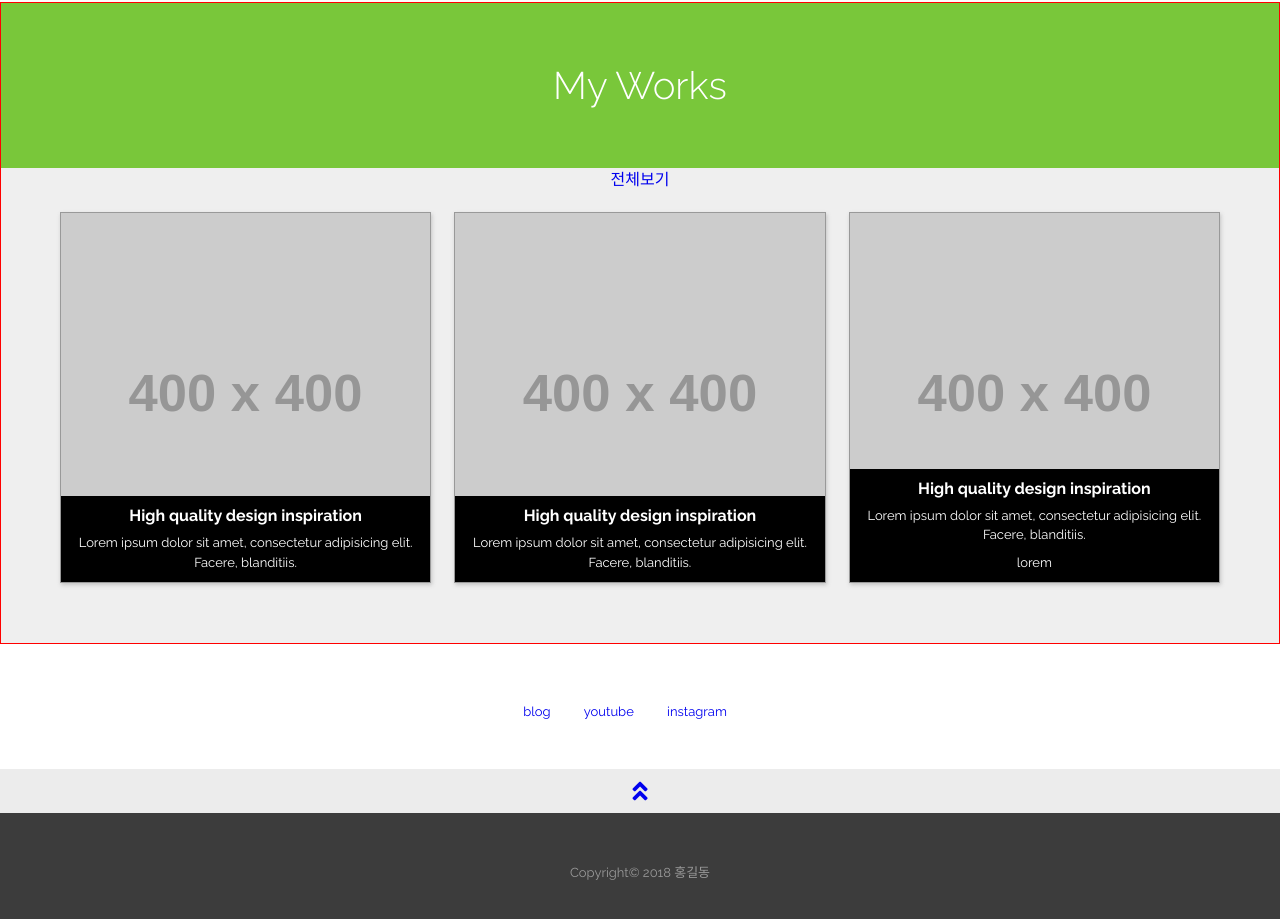
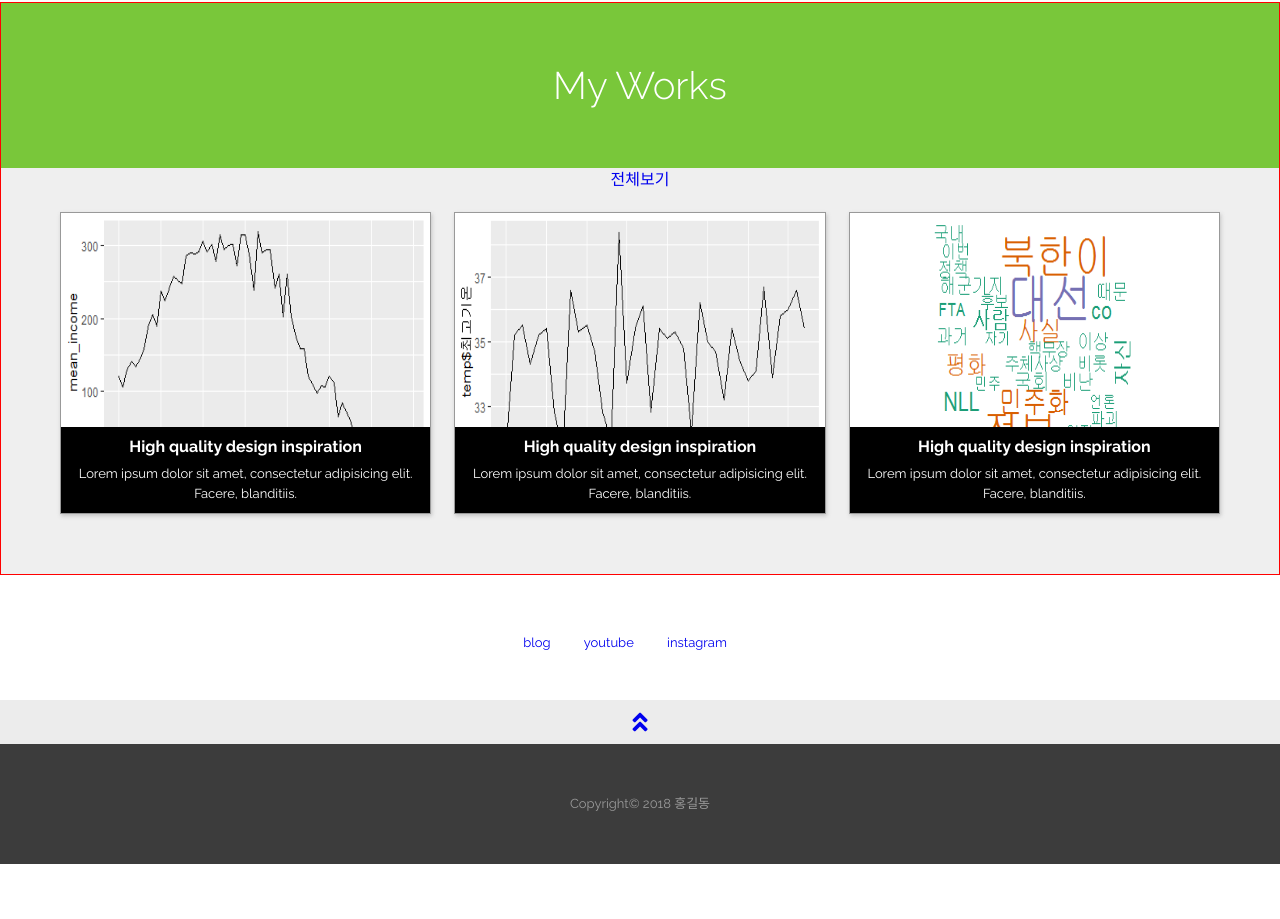
Before and after one commit to csslick/layout_portfolio, a plain HTML site: page index.html in a window 1280 px wide. Shown: the part 1237-2156 px from the top of the page. After the commit the page ends 2101 px from the top, so only its background shows below. Drawn offline with nearby package versions, Linux system fonts and the light colour scheme; placeholder pictures from the web are drawn by us.

Commit message:
Add files via upload

```diff
--- a/css/style.css
+++ b/css/style.css
@@ -15,7 +15,7 @@ body {
 
 img {
 	max-width: 100%;
-	height: auto;
+	height: 300px;
 }
 
 .container {
--- a/index.html
+++ b/index.html
@@ -53,7 +53,7 @@
 		<ul class="work_list container">
 			<li class="col-3">
 				<a href="#">
-					<img src="http://placehold.it/400x400" alt="work1">
+					<img src="images/09%EB%82%98%EC%9D%B4%EB%B3%84%20%EC%86%8C%EB%93%9D.png" alt="work1">
 					<div class="textbox">
 						<h4>High quality design inspiration</h4>
 						<p>Lorem ipsum dolor sit amet, consectetur adipisicing elit. Facere, blanditiis.</p>
@@ -61,7 +61,7 @@
 				</a></li>
 			<li class="col-3">
 				<a href="#">
-					<img src="http://placehold.it/400x400" alt="work1">
+					<img src="images/Rplot.png" alt="work1">
 					<div class="textbox">
 						<h4>High quality design inspiration</h4>
 						<p>Lorem ipsum dolor sit amet, consectetur adipisicing elit. Facere, blanditiis.</p>
@@ -69,11 +69,10 @@
 				</a></li>
 			<li class="col-3">
 				<a href="#">
-					<img src="http://placehold.it/400x400" alt="work1">
+					<img src="images/%EA%B5%AD%EC%A0%95%EC%9B%90%EC%9B%8C%EB%93%9C%ED%81%B4%EB%9D%BC%EC%9A%B0%EB%93%9C.png" alt="work1">
 					<div class="textbox">
 						<h4>High quality design inspiration</h4>
 						<p>Lorem ipsum dolor sit amet, consectetur adipisicing elit. Facere, blanditiis.</p>
-						<p>lorem</p>
 					</div>
 				</a></li>
 		</ul>
```
Also changed, not shown: images/09나이별 소득.png (added), images/Rplot.png (added), images/국정원워드클라우드.png (added).
